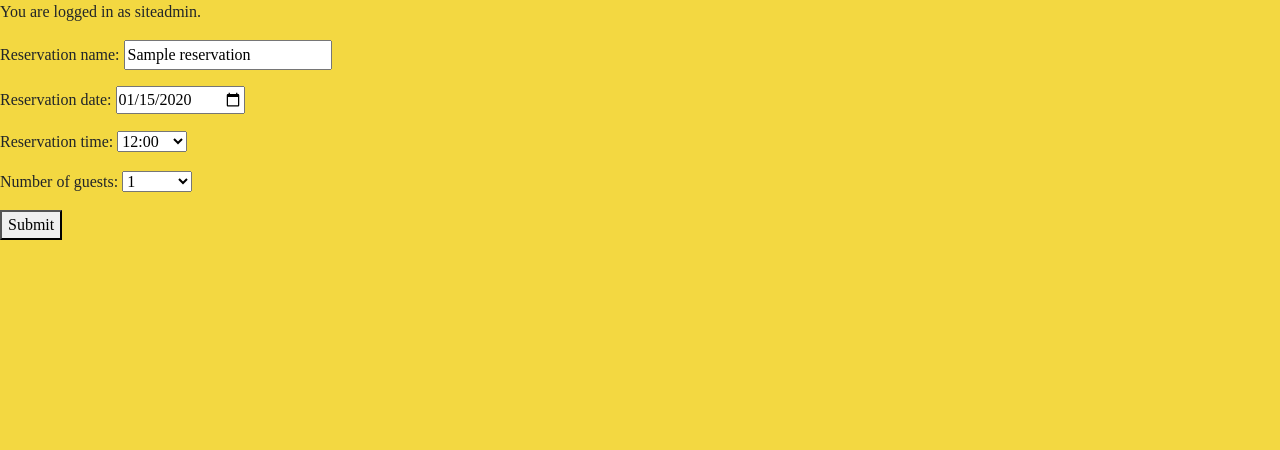
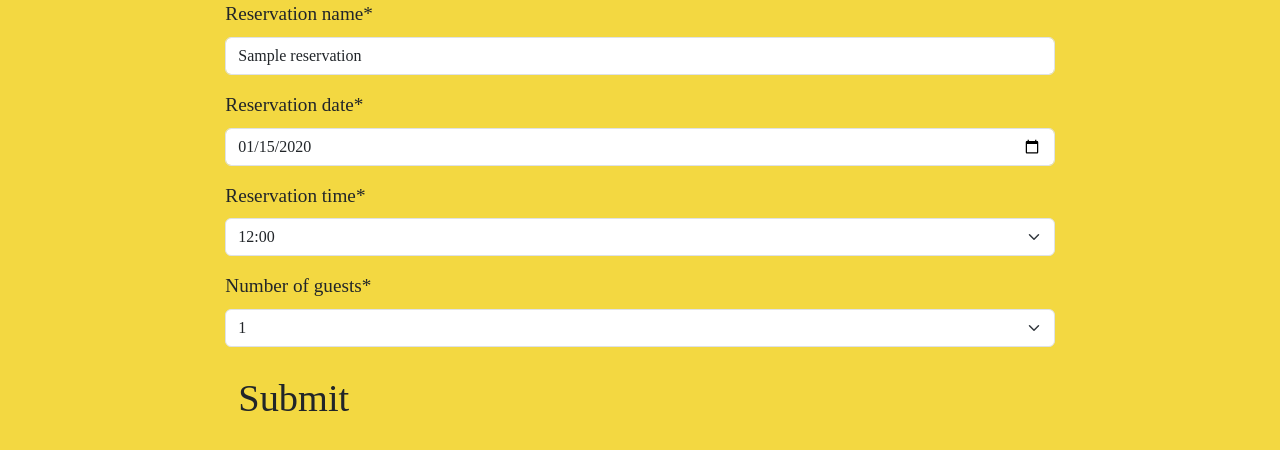
Before and after one commit to ewradcliffe/restaurant-booking-system, a Django app: page /edit/1/ in a window 1280 px wide. Shown: the part 112-562 px from the top of the page. Run offline with Django 4.2, Linux system fonts and the light colour scheme; a user stored in the database is signed in; tables that the repository leaves empty hold one stand-in row (values such as "Sample post"); some libraries are stand-ins or nearby versions; some web fonts are replaced.

Commit message:
Style Edit Reservation page.

```diff
--- a/reservations/templates/reservations/add_reservation.html
+++ b/reservations/templates/reservations/add_reservation.html
@@ -8,7 +8,7 @@
   <div class="row justify-content-evenly">
     <div class="col-md-10">
       {% if user.is_authenticated %}
-    <form id="reservation_form" method="post" class="reservation-form">
+      <form id="reservation-form" method="post" class="reservation-form">
         {{ reservation_form | crispy }}
         {% csrf_token %}
         <button id="submitButton" type="submit" class="btn submit-reservation-btn">Submit</button>
--- a/reservations/templates/reservations/edit_reservation.html
+++ b/reservations/templates/reservations/edit_reservation.html
@@ -1,18 +1,21 @@
 {% extends "base.html" %}
 {% block content %}
 {% load crispy_forms_tags %}
+<!-- Editing a reservation -->
+<div class="container-fluid">
+    <div class="row justify-content-evenly">
+        <div class="col-md-8">
+            {% if user.is_authenticated %}
+            <form id="edit-reservation-form" method="post" class="edit-reservation-form">
+                {{ reservation_form | crispy }}
+                {% csrf_token %}
+                <button id="submitButton" type="submit" class="btn edit-reservation-btn">Submit</button>
+            </form>
+            {% else %}
+            <p>Please log in to make a reservation</p>
+            {% endif %}
+        </div>
+    </div>
+</div>
 
-{% if user.is_authenticated %}
-<p>You are logged in as {{ user }}.</p>
-
-<form method="post">
-    {% csrf_token %}
-    {{ reservation_form.as_p }}
-    <button type="submit">Submit</button>
-</form>
-
-
-{% else %}
-<p>Please log in to make a reservation</p>
-{% endif %}
 {% endblock %}
--- a/static/css/style.css
+++ b/static/css/style.css
@@ -52,13 +52,25 @@ body {
     font-size: 120%;
 }
 
+.submit-reservation-btn {
+    font-size: 200%;
+}
 .submit-reservation-btn:hover {
     color:rgb(255, 249, 216);
 }
 
-.submit-reservation-btn {
+/* Add reservation page*/
+.edit-reservation-form {
+    font-size: 120%;
+}
+
+.edit-reservation-btn {
     font-size: 200%;
 }
+.edit-reservation-btn:hover {
+    color:rgb(255, 249, 216);
+}
+
 
 /* footer*/
 
```
Lines whose indentation alone changed are shown as unchanged.
